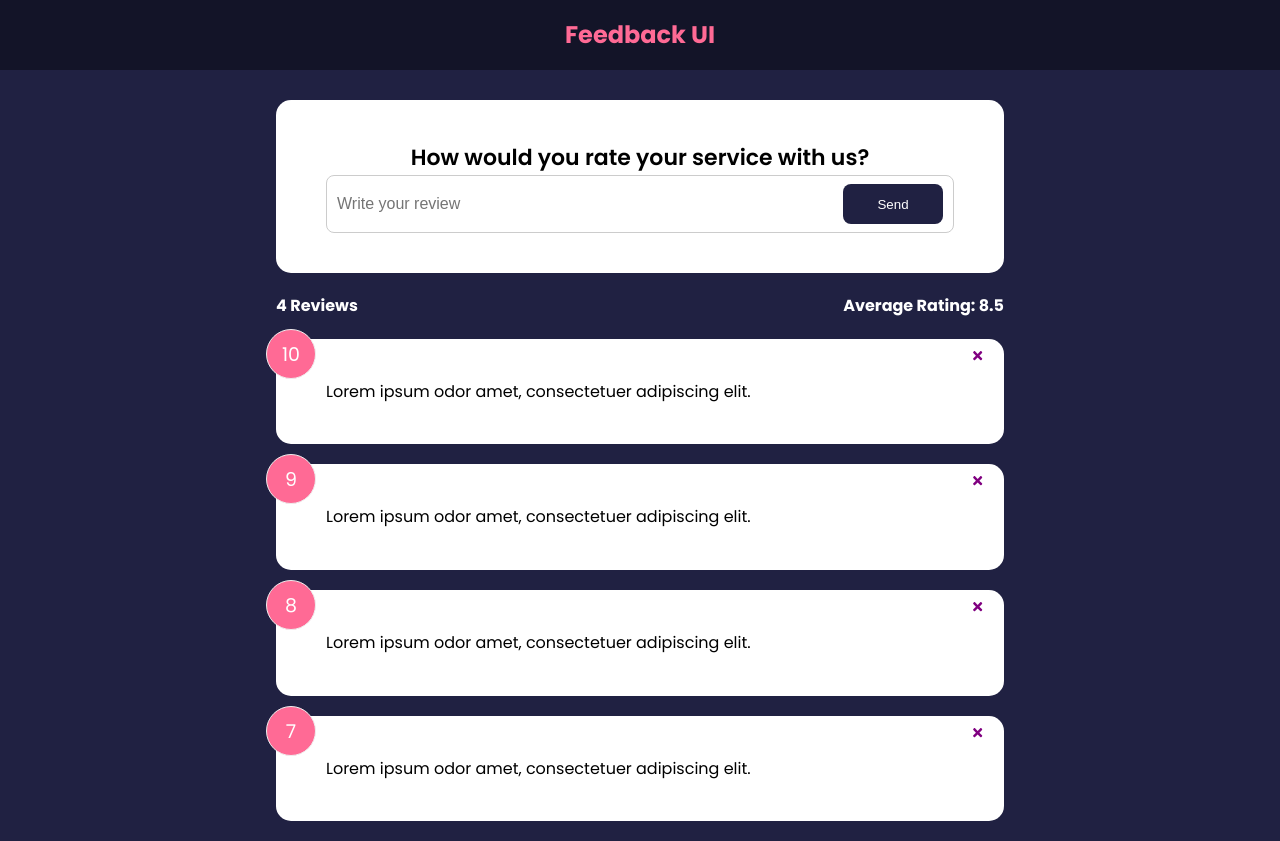
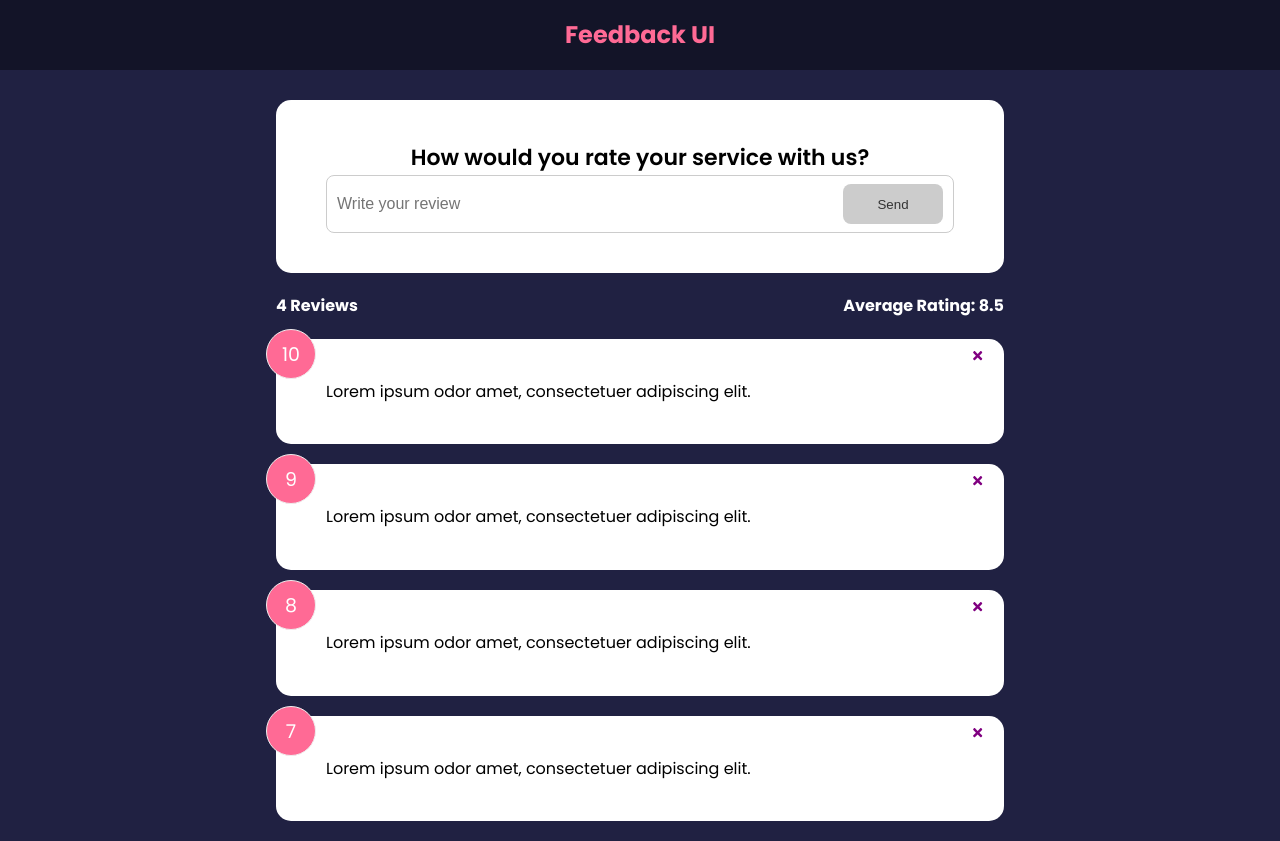
Before and after one commit to fabricekalvanda/feedback-app, a React (Create React App) app: page / in a window 1280 px wide. Built offline with nearby package versions, Linux system fonts and the light colour scheme.

Commit message:
Adds Real-Time Validation

```diff
--- a/src/components/FeedbackForm.jsx
+++ b/src/components/FeedbackForm.jsx
@@ -6,20 +6,41 @@
 
 function FeedbackForm() {
     const [text, setText] = useState('')
+    const [btnDisabled, setBtnDisable] = useState(true)
+    const [message, setMessage] = useState('')
 
     const handleTextChange = (e) => {
+        if(text === ''){
+            setBtnDisable(true)
+            setMessage(null)
+        } else if(text !== '' && text.trim().length <= 10) {
+            setMessage('Text must be at least 10 characters')
+            setBtnDisable(true)
+        }else {
+            setMessage(null)
+            setBtnDisable(false)
+        }
+
+
         setText(e.target.value)
     }
     return (
+
       <Card>
+        <form>
             <h2>How would you rate your service with us?</h2>
             {/* @todo - rating select component */}
             <div className="input-group">
                 <input onChange={handleTextChange} type='text'
                     placeholder='Write your review'
-                value={text} />
-            <Button type="submit">Send</Button>
+                    value={text}
+                />
+                <Button type="submit" isDisabled={btnDisabled}>
+                    Send
+                </Button>
             </div>
+            {message && <div className='message'>{message}</div>}
+        </form>
       </Card>
     )
   }
```
Lines whose indentation alone changed are shown as unchanged.
